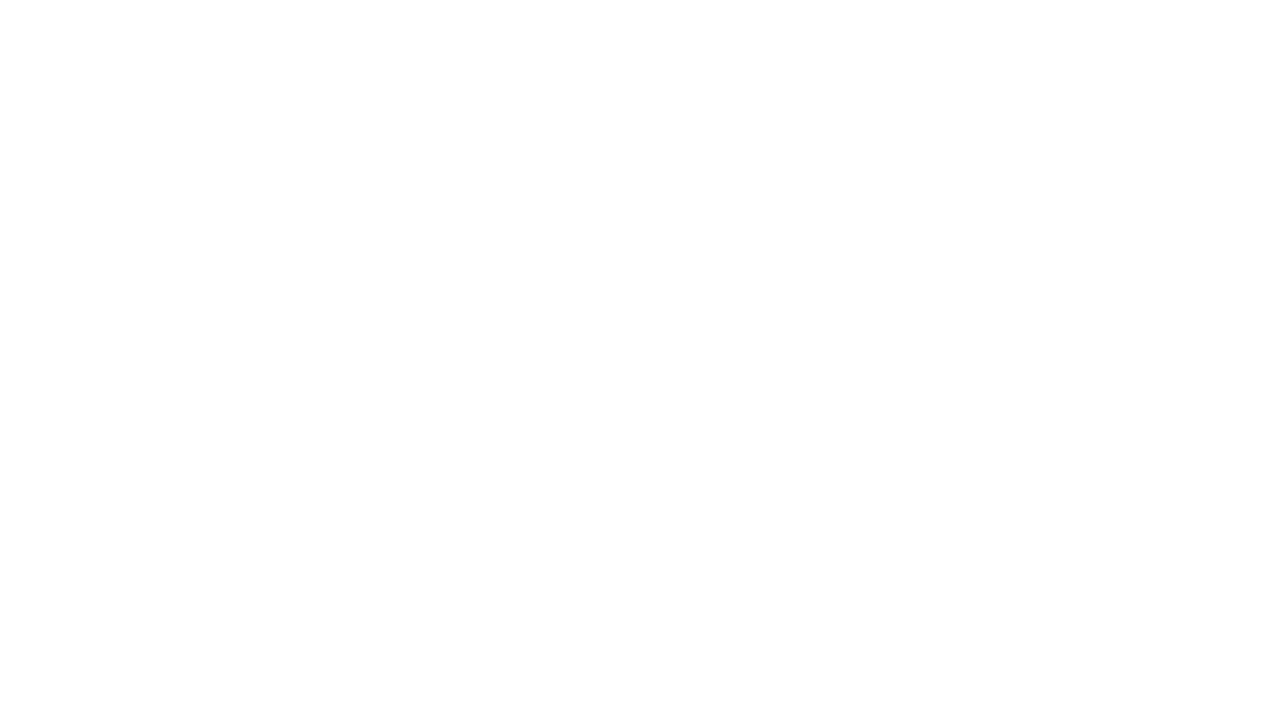
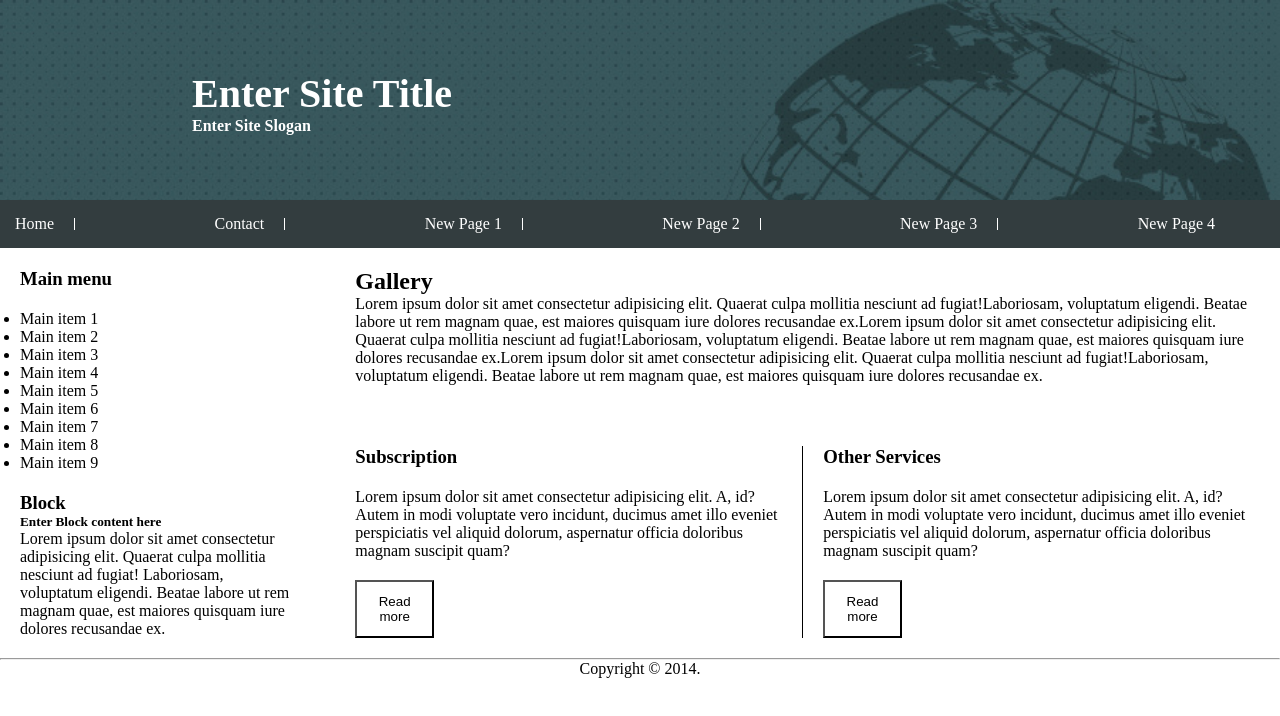
Before and after one commit to omarbanat/HTML-Challenge, a plain HTML site: page index.html in a window 1280 px wide. Drawn offline with Linux system fonts and the light colour scheme.

Commit message:
html challenge

```diff
--- a/index.html
+++ b/index.html
@@ -1,12 +1,102 @@
 <!DOCTYPE html>
 <html lang="en">
+
 <head>
     <meta charset="UTF-8">
     <meta name="viewport" content="width=device-width, initial-scale=1.0">
     <title>Document</title>
     <link rel="stylesheet" href="./styles.css">
 </head>
+
 <body>
+    <!-- <div class="header">
+        <img src="/assets/header.jpg" alt="">
+        <div class="image-content">
+            <h1>Enter Site Title</h1>
+            <h4>Enter Site Slogan</h4>
+        </div>
+    </div> -->
+    <div class="header2">
+        <div class="image-content">
+            <h1>Enter Site Title</h1>
+            <h4>Enter Site Slogan</h4>
+        </div>
+    </div>
+    <ul class="navbar">
+        <li>Home</li>
+        <li>Contact</li>
+        <li>New Page 1</li>
+        <li>New Page 2</li>
+        <li>New Page 3</li>
+        <li>New Page 4</li>
+    </ul>
+    <div class="content">
+        <div class="left-container">
+            <div class="main-menu">
+                <h3>Main menu</h3>
+                <ul>
+                    <li>Main item 1</li>
+                    <li>Main item 2</li>
+                    <li>Main item 3</li>
+                    <li>Main item 4</li>
+                    <li>Main item 5</li>
+                    <li>Main item 6</li>
+                    <li>Main item 7</li>
+                    <li>Main item 8</li>
+                    <li>Main item 9</li>
+                </ul>
+            </div>
+            <div class="block">
+                <h3>Block</h3>
+                <h5>Enter Block content here</h5>
+                <p>Lorem ipsum dolor sit amet consectetur adipisicing elit. Quaerat culpa mollitia nesciunt ad
+                    fugiat!
+                    Laboriosam, voluptatum eligendi. Beatae labore ut rem magnam quae, est maiores quisquam iure
+                    dolores
+                    recusandae ex.</p>
+            </div>
+        </div>
+        <div class="right-container">
+            <div class="gallery">
+                <h2>Gallery</h2>
+                <p>Lorem ipsum dolor sit amet consectetur adipisicing elit. Quaerat culpa mollitia
+                    nesciunt ad fugiat!Laboriosam, voluptatum eligendi. Beatae labore ut rem magnam quae, est maiores
+                    quisquam iure dolores
+                    recusandae ex.Lorem ipsum dolor sit amet consectetur adipisicing elit. Quaerat culpa mollitia
+                    nesciunt ad fugiat!Laboriosam, voluptatum eligendi. Beatae labore ut rem magnam quae, est maiores
+                    quisquam iure dolores
+                    recusandae ex.Lorem ipsum dolor sit amet consectetur adipisicing elit. Quaerat culpa mollitia
+                    nesciunt ad fugiat!Laboriosam, voluptatum eligendi. Beatae labore ut rem magnam quae, est maiores
+                    quisquam iure dolores
+                    recusandae ex.</p>
+            </div>
+            <div class="extra-info">
+                <div class="extra-info-container subscription">
+                    <h3>Subscription</h3>
+                    <p class="extra-info-para">Lorem ipsum dolor sit amet consectetur adipisicing elit. A, id? Autem in
+                        modi voluptate vero
+                        incidunt, ducimus amet illo eveniet perspiciatis vel aliquid dolorum, aspernatur officia
+                        doloribus magnam suscipit quam?</p>
+                    <button class="extra-info-button">Read more</button>
+                </div>
+                <div class="extra-info-container other-services">
+                    <h3>Other Services</h3>
+                    <p class="extra-info-para">Lorem ipsum dolor sit amet consectetur adipisicing elit. A, id? Autem in
+                        modi voluptate vero
+                        incidunt, ducimus amet illo eveniet perspiciatis vel aliquid dolorum, aspernatur officia
+                        doloribus magnam suscipit quam?</p>
+                    <button class="extra-info-button">Read more</button>
+                </div>
+            </div>
+        </div>
+    </div>
+    <hr />
+    <div class="footer">
+        <p>Copyright &copy; 2014.
+
+        </p>
+    </div>
 
 </body>
+
 </html>
--- a/styles.css
+++ b/styles.css
@@ -0,0 +1,137 @@
+*{
+margin: 0;
+padding: 0;
+box-sizing: border-box;
+}
+
+/* .header{
+    height: 28vh;
+    position: relative;
+}
+
+.header img{
+    width: 100%;
+    height: 100%;
+    background-size: cover;
+} */
+
+.header2{
+    background: url(/assets/header.jpg);
+    height: 25vh;
+    background-size: cover;
+    position: relative;
+}
+
+.image-content{
+    position: absolute;
+    top: 35%;
+    left: 15%;
+    color: white;
+}
+
+.image-content h1{
+    font-size: 2.5rem;
+    font-weight: 700;
+}
+
+
+.navbar  {
+list-style: none;
+background-color: #333d3f;
+color: white;
+display: flex;
+justify-content: space-between;
+padding: 15px;
+}
+
+.navbar li {
+    display: flex;
+    align-items: center;
+    gap: 20px;
+}
+
+.navbar li::after{
+content: '';
+width: 1px;
+height: 12px;
+background-color: white;
+display: block;
+}
+
+.navbar li:last-child {
+margin-right: 50px;
+}
+
+.navbar li:last-child::after {
+display: none;
+}
+
+.content {
+display: flex;
+justify-content: space-between;
+gap: 20px;
+}
+
+.left-container{
+    width: 25%;
+    display: flex;
+    flex-direction: column;
+    /* background: yellow; */
+    padding: 20px;
+    gap: 20px;
+}
+
+.right-container{
+    width: 75%;
+    display: flex;
+    flex-direction: column;
+    /* background: red; */
+    padding: 20px;
+    gap: 20px;
+    justify-content: space-between;
+}
+
+.extra-info{
+    display: flex;
+    gap: 20px;
+}
+
+.main-menu{
+    display: flex;
+    flex-direction: column;
+    gap: 20px;
+}
+
+.block{
+    display: flex;
+    flex-direction: column;
+}
+
+.extra-info-container{
+    display: flex;
+    flex-direction: column;
+    gap: 20px;
+}
+
+.subscription{
+    border-right: 1px solid;
+    padding-right: 10px;
+
+}
+
+.other-services{
+    /* background-color: green; */
+}
+
+.extra-info-button{
+    background-color: white;
+    width: 18%;
+    padding: 12px;
+}
+
+
+.footer {
+    /* border-top: 1px solid; */
+    display: flex;
+    justify-content: center;
+}
```
Also changed, not shown: assets/header.jpg (added).
